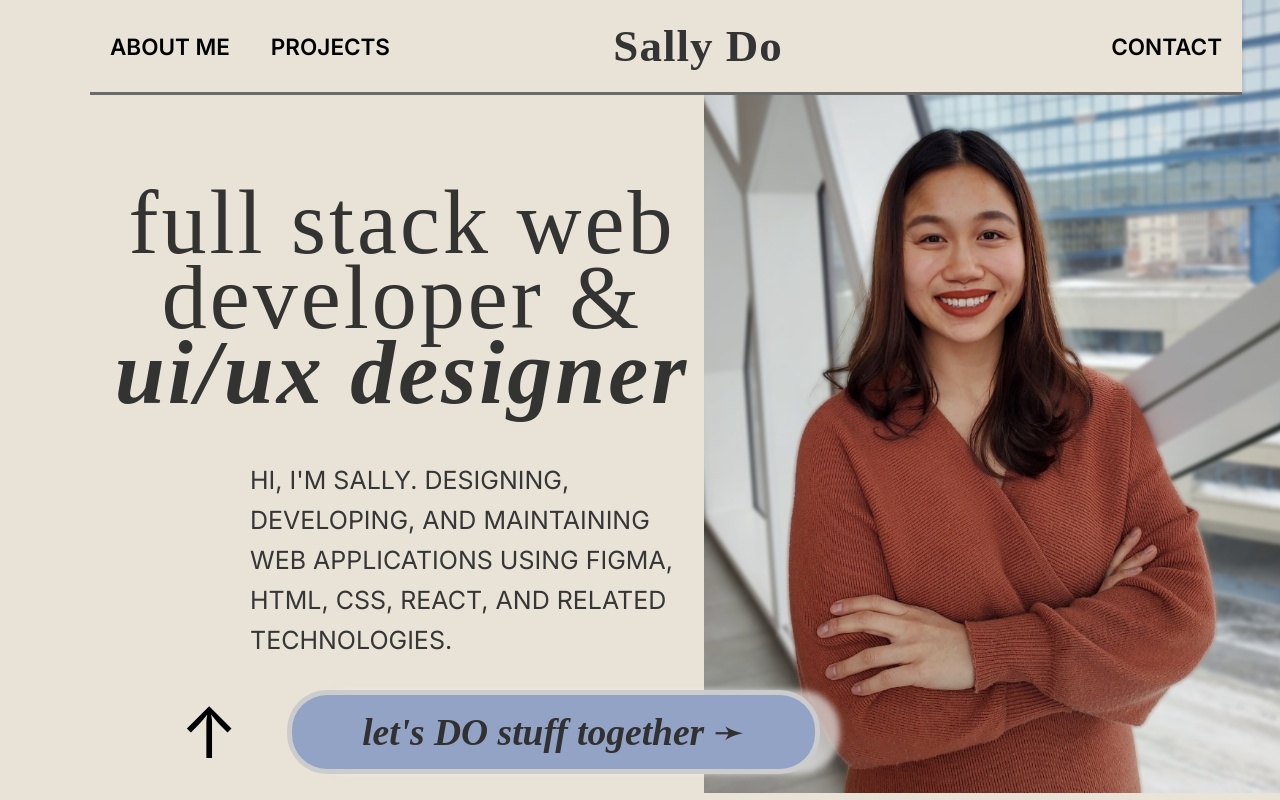
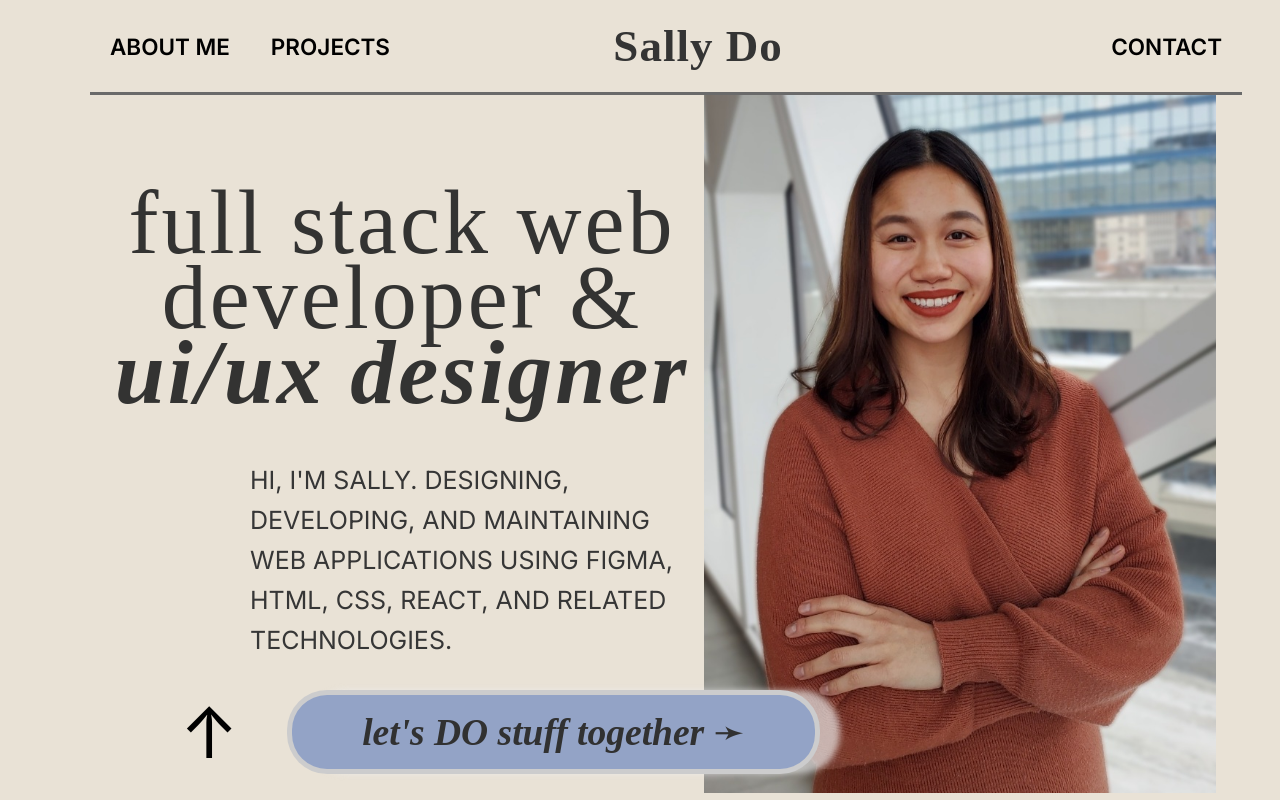
Before and after one commit to sallydough/sally-do-portfolio, a React (Vite) app: page / in a window 1280 px wide. Built offline with nearby package versions, Linux system fonts and the light colour scheme; a web font is replaced by a local one.

Commit message:
edit photo position

```diff
--- a/src/components/About/about.css
+++ b/src/components/About/about.css
@@ -104,7 +104,7 @@ margin-block-end: 0em;
   background-position: center top;
   background-repeat: no-repeat;
   height: 120vh;
-  width: 45vw;
+  width: 40vw;
   position: relative;
   top: -35%;
   z-index: -200;
```
